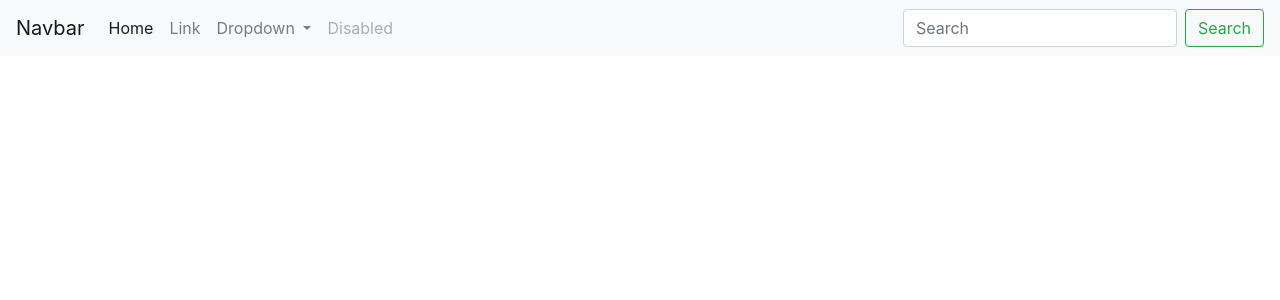
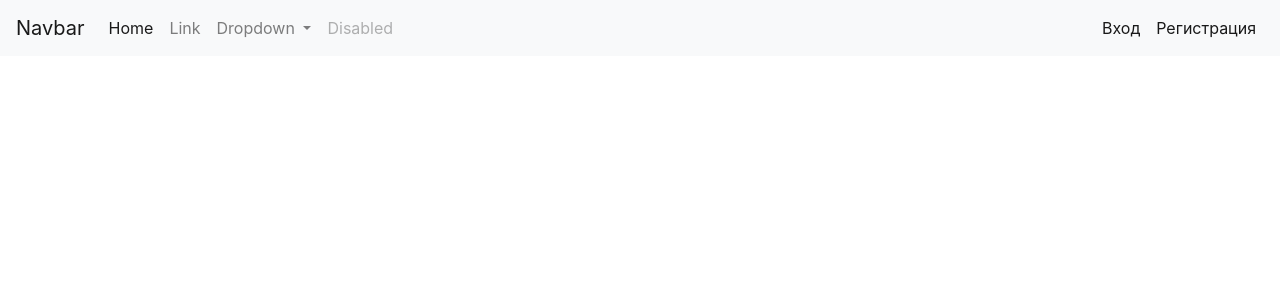
Before and after one commit to forza111/DB, a Django app: template DB/templates/base.html in a window 1280 px wide. Shown: the top 300 px of the page. Run offline with Django 3.2, Linux system fonts and the light colour scheme; the template is opened without the code that fills it, so the values that code supplies are empty; parts of the project's set-up code (start-up, migrations or seed data) failed here and were passed over.

Commit message:
Изменение концепции и вида шаблонов. Шаг1. замена header-a (Rev.02)

```diff
--- a/DB/templates/include/header.html
+++ b/DB/templates/include/header.html
@@ -1,3 +1,4 @@
+{% load account_tag %}
 <nav class="navbar navbar-expand-lg navbar-light bg-light">
   <a class="navbar-brand" href="#">Navbar</a>
   <button class="navbar-toggler" type="button" data-toggle="collapse" data-target="#navbarSupportedContent" aria-controls="navbarSupportedContent" aria-expanded="false" aria-label="Toggle navigation">
@@ -7,7 +8,7 @@
   <div class="collapse navbar-collapse" id="navbarSupportedContent">
     <ul class="navbar-nav mr-auto">
       <li class="nav-item active">
-        <a class="nav-link" href="#">Home <span class="sr-only">(current)</span></a>
+        <a class="nav-link" href="">Home <span class="sr-only">(current)</span></a>
       </li>
       <li class="nav-item">
         <a class="nav-link" href="#">Link</a>
@@ -27,9 +28,29 @@
         <a class="nav-link disabled" href="#" tabindex="-1" aria-disabled="true">Disabled</a>
       </li>
     </ul>
-    <form class="form-inline my-2 my-lg-0">
-      <input class="form-control mr-sm-2" type="search" placeholder="Search" aria-label="Search">
-      <button class="btn btn-outline-success my-2 my-sm-0" type="submit">Search</button>
-    </form>
+
+    <ul class="navbar-nav my-2 my-lg-0">
+      <li>{% if user.is_authenticated %}
+
+        <li class="nav-item">
+          <a class="nav-link disabled" href="#" tabindex="-1" aria-disabled="true">{{user.username}}</a>
+        </li>
+
+        <li class="nav-item active">
+          <a class="nav-link" a href="{% url 'logout' %}">
+        Выход<span class="sr-only">(current)</span></a>
+      </li>
+        {% else %}
+      <li class="nav-item active">
+        <a class="nav-link" a href="{% url 'login' %}">
+          Вход <span class="sr-only">(current)</span></a>
+      </li>
+
+      <li class="nav-item active">
+        <a class="nav-link" a href="">
+          Регистрация <span class="sr-only">(current)</span></a>
+      {% endif %}
+    </ul>
+    </li>
   </div>
 </nav>
--- a/DB/templates/registration/login.html
+++ b/DB/templates/registration/login.html
@@ -1,4 +1,4 @@
-{% extends 'base1.html' %}
+{% extends 'base.html' %}
 {% load crispy_forms_tags %}
 {% block title %} {% endblock title %}
 {% block content %}
```
